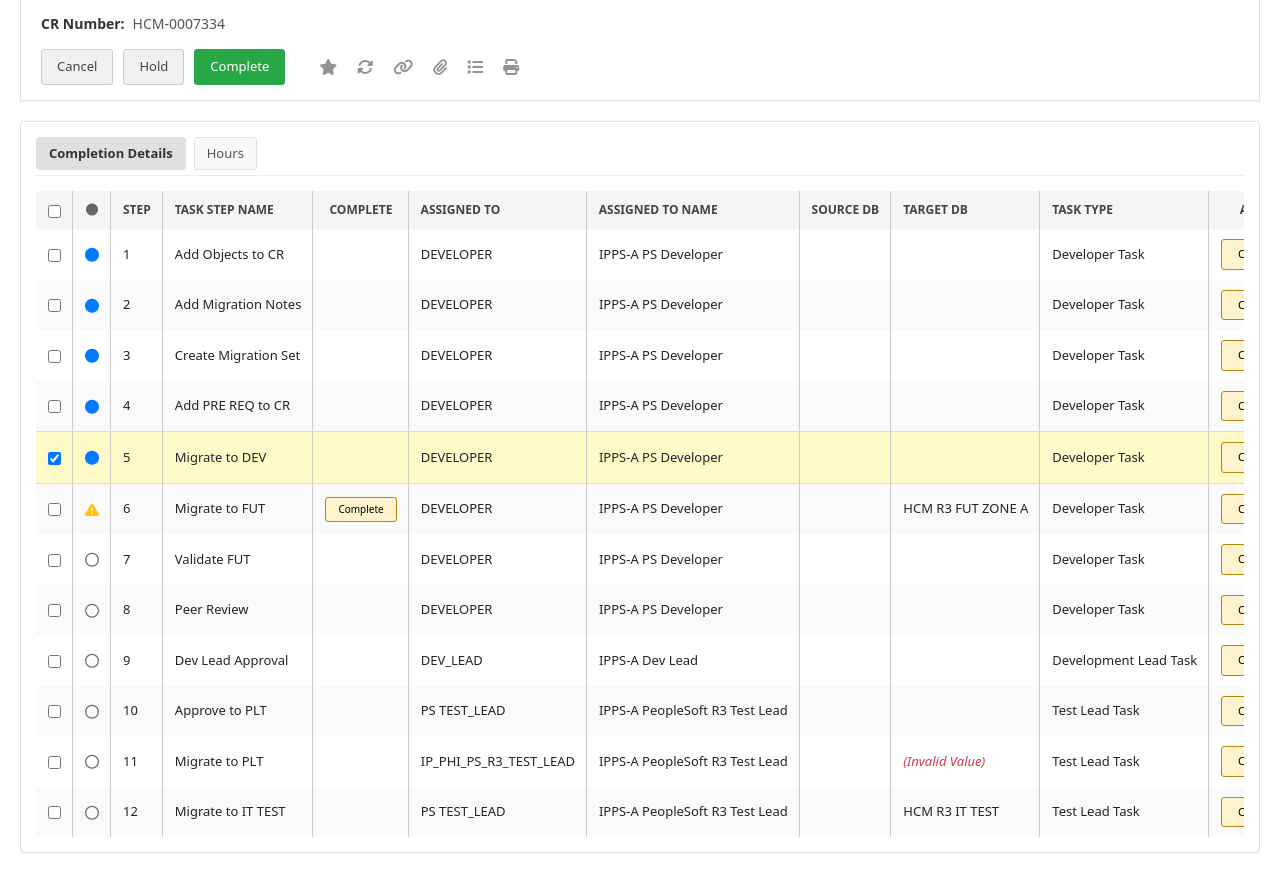
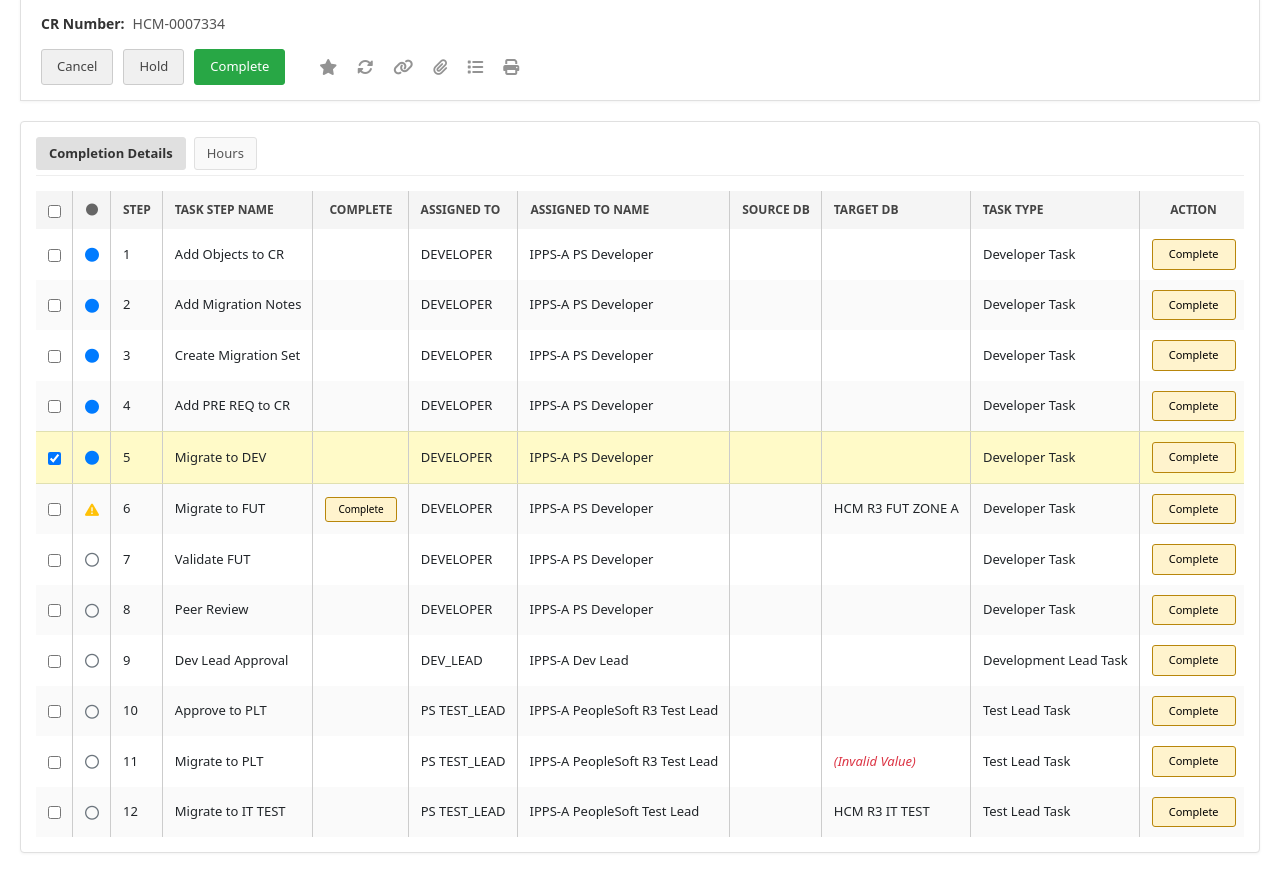
Before and after one commit to ADOAzure/ADOAzure.github.io, a plain HTML site: page index.html in a window 1280 px wide. Shown: the part 169-1042 px from the top of the page. Drawn offline with nearby package versions, Linux system fonts and the light colour scheme.

Commit message:
Update index.html

```diff
--- a/index.html
+++ b/index.html
@@ -230,7 +230,7 @@
                             <td>11</td>
                             <td>Migrate to PLT</td>
                             <td></td>
-                            <td>IP_PHI_PS_R3_TEST_LEAD</td>
+                            <td>PS TEST_LEAD</td>
                             <td>IPPS-A PeopleSoft R3 Test Lead</td>
                             <td></td>
                             <td class="invalid-value">(Invalid Value)</td>
@@ -244,7 +244,7 @@
                             <td>Migrate to IT TEST</td>
                             <td></td>
                             <td> PS TEST_LEAD</td>
-                            <td>IPPS-A PeopleSoft R3 Test Lead</td>
+                            <td>IPPS-A PeopleSoft Test Lead</td>
                             <td></td>
                             <td>HCM R3 IT TEST</td>
                             <td>Test Lead Task</td>
```
